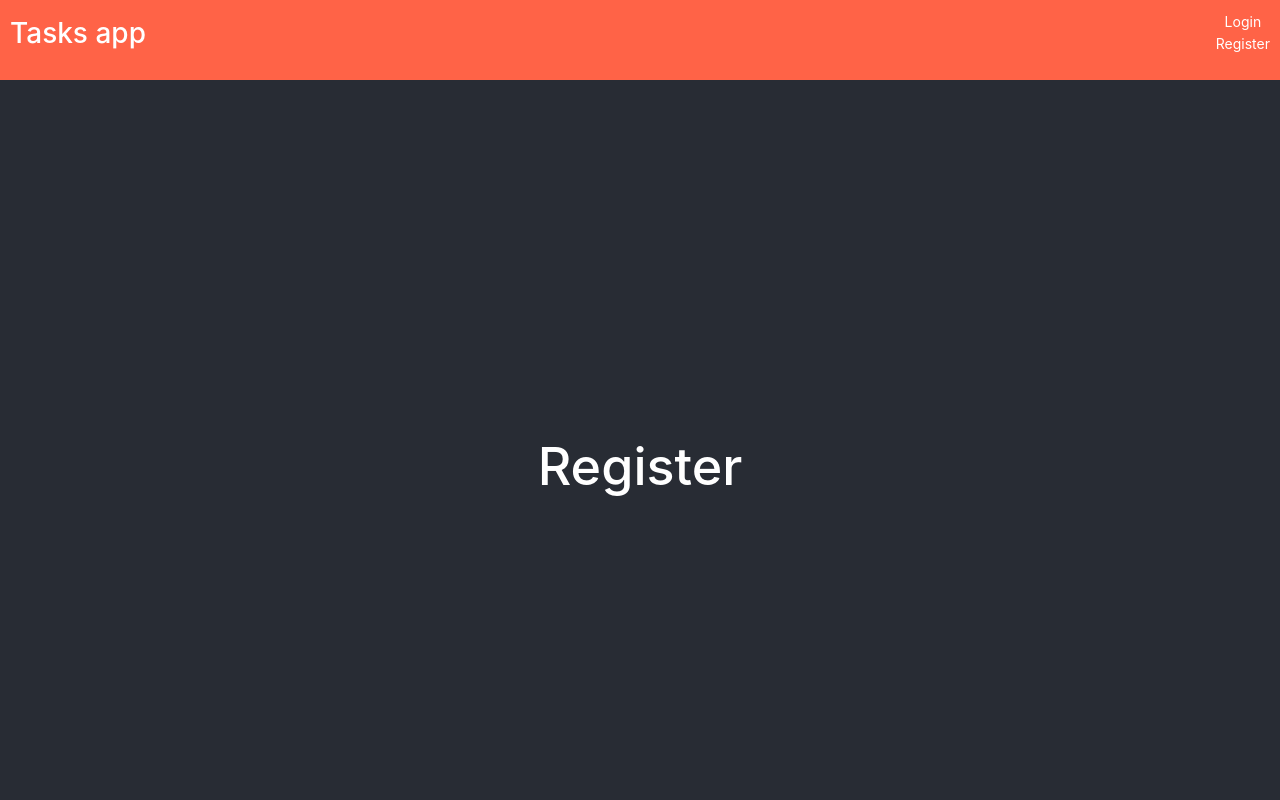
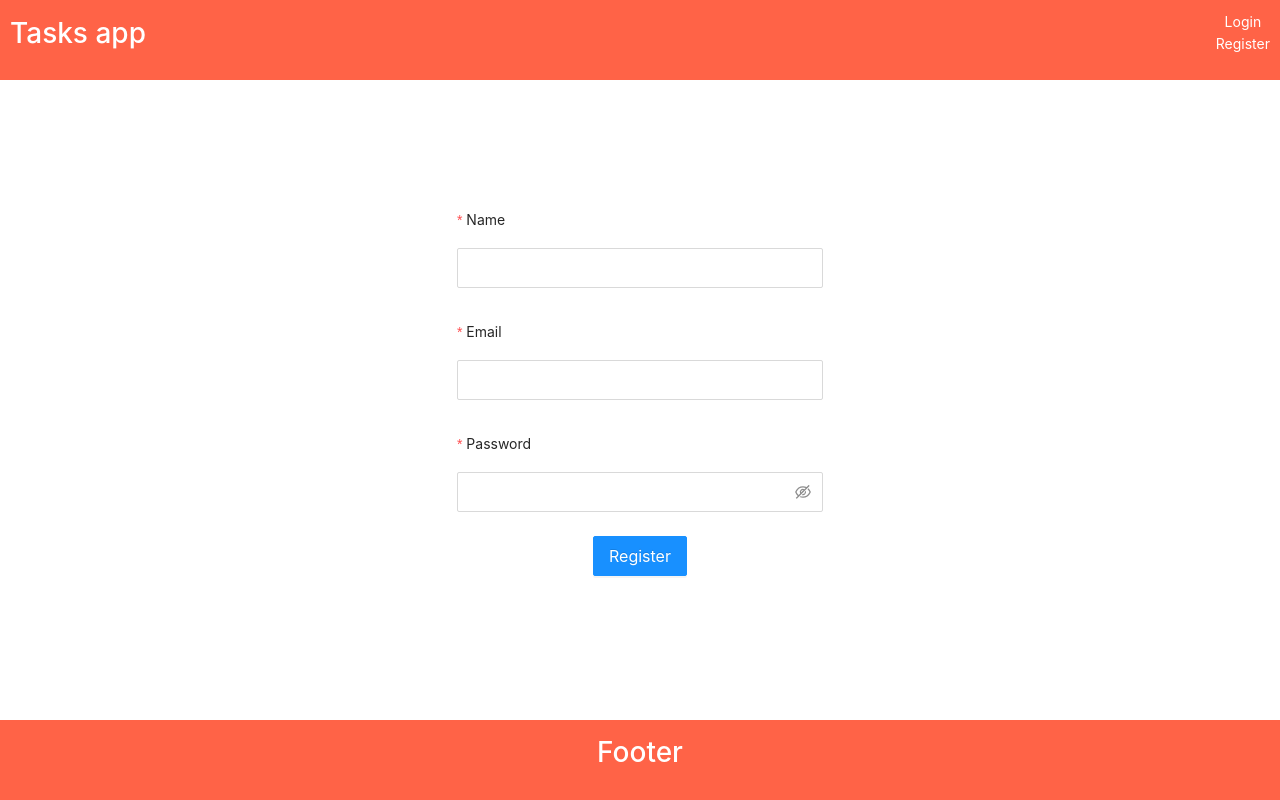
Before and after one commit to datata/react_tasks_app-, a React (Create React App) app: page /register in a window 1280 px wide. Shown: the top 800 px of the page. Built offline with nearby package versions, Linux system fonts and the light colour scheme.

Commit message:
feat: register form

```diff
--- a/src/components/Register/index.js
+++ b/src/components/Register/index.js
@@ -1,8 +1,103 @@
 import React from "react";
-import Welcome from "../Welcome";
+import { Button, Form, Input, message } from 'antd';
+import './register.css';
+import axios from 'axios';
+import { useNavigate } from 'react-router-dom';
 
 export default function Register() {
-    return <div>
-        <Welcome myText="Register" />
+  const navigate = useNavigate();
+
+  const url = 'https://datata-tasks-app.herokuapp.com/api';
+
+  const onFinish = async (values) => {
+    try {
+      const register = await axios.post(url + '/auth/register', values);
+
+      if (!register.data.success) {
+        if (register.data.message?.error)
+          return message.error(register.data.message);
+
+        return message.error(register.data.message);
+      }
+
+
+      localStorage.setItem('token', register.data.token);
+
+      navigate('/home');
+    } catch (error) {
+      return message.error('Something went wrong, try again later');
+    }
+  };
+
+  const onFinishFailed = (errorInfo) => {
+    // console.log('Failed:', errorInfo);
+  };
+
+
+  return (
+    <div className="register-container">
+      <Form
+        name="basic"
+        size="large"
+        initialValues={{
+          remember: true,
+        }}
+        onFinish={onFinish}
+        onFinishFailed={onFinishFailed}
+        autoComplete="off"
+      >
+        <Form.Item
+          label="Name"
+          name="name"
+          labelCol={{ span: 24 }}
+          rules={[
+            {
+              required: true,
+              message: 'Please input your username!',
+            },
+          ]}
+        >
+          <Input />
+        </Form.Item>
+        <Form.Item
+          label="Email"
+          name="email"
+          labelCol={{ span: 24 }}
+          rules={[
+            {
+              required: true,
+              message: 'Please input your email!',
+              type: 'email',
+            },
+            {
+              type: 'email',
+              message: 'Insert a valid E-mail!',
+            }
+          ]}
+        >
+          <Input />
+        </Form.Item>
+
+        <Form.Item
+          label="Password"
+          name="password"
+          labelCol={{ span: 24 }}
+          rules={[
+            {
+              required: true,
+              message: 'Please input your password!',
+            },
+          ]}
+        >
+          <Input.Password />
+        </Form.Item>
+
+        <Form.Item>
+          <Button type="primary" htmlType="submit">
+            Register
+          </Button>
+        </Form.Item>
+      </Form>
     </div>
+  );
 };
--- /dev/null
+++ b/src/components/Register/register.css
@@ -0,0 +1,7 @@
+.register-container {
+    display: flex;
+    /* flex-direction: column; */
+    justify-content: center;
+    align-items: center;
+    height: calc(100vh - 80px - 80px);
+}
--- a/src/components/Welcome/welcome.css
+++ b/src/components/Welcome/welcome.css
@@ -1,6 +1,6 @@
 .welcome-text {
   background-color: #282c34;
-  min-height: 100vh;
+  min-height: calc(100vh - 80px - 80px);
   display: flex;
   flex-direction: column;
   align-items: center;
```
